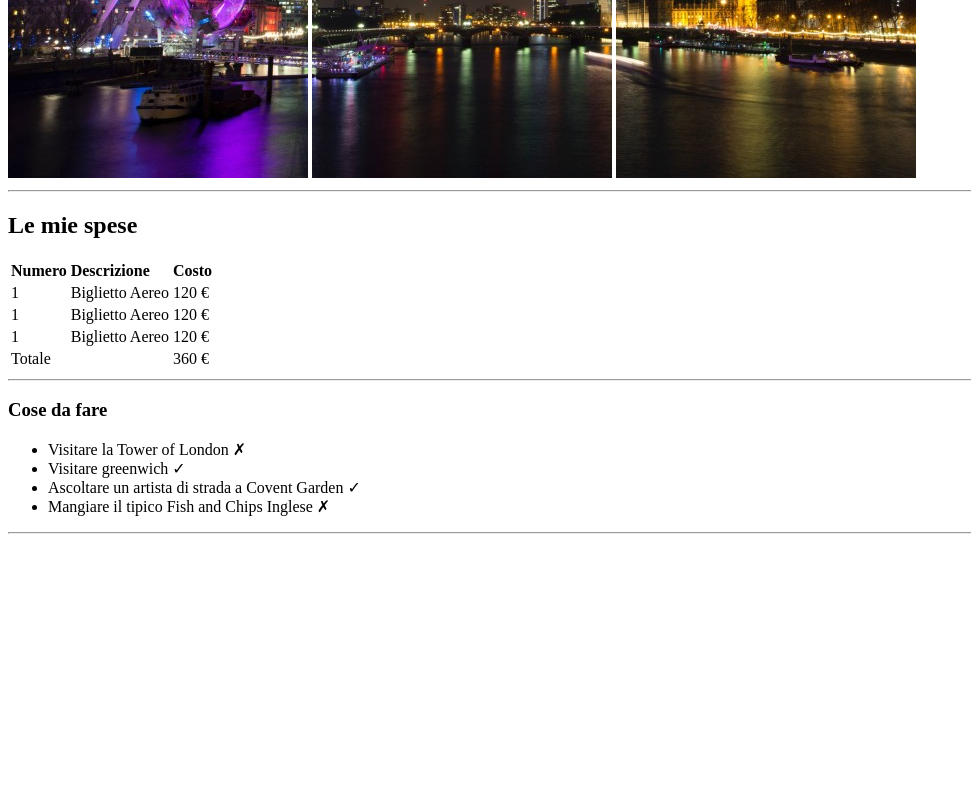
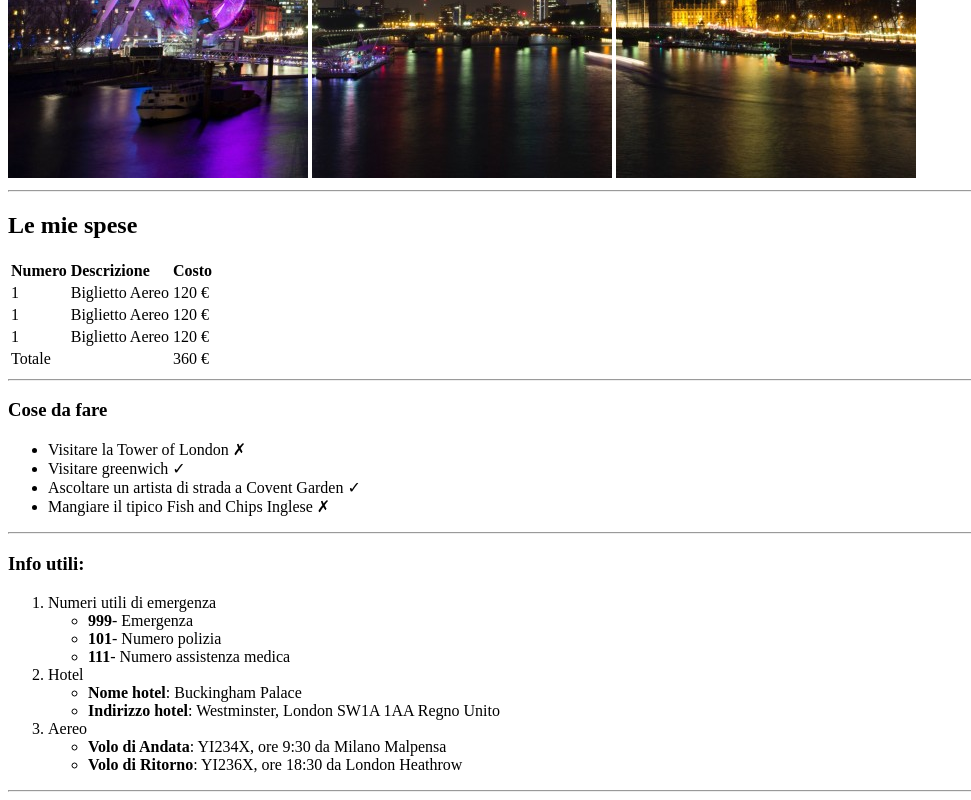
Before and after one commit to albertostizzoli/html-london-trip, a plain HTML site: page index.html in a window 1280 px wide. Shown: the part 502-1302 px from the top of the page, without its empty margins (0-971 px from the left). Before the commit the page ends 1044 px from the top, so only its background shows below. Drawn offline with Linux system fonts and the light colour scheme.

Commit message:
Added second list

```diff
--- a/index.html
+++ b/index.html
@@ -8,10 +8,10 @@
 <body>
     <!-- inizio header -->
     <header>
-         <h1>Il mio Viaggio a Londra</h1>
-         <img src="img/pexels-bill-emrich-230794-0.jpg" alt="Ruota Panoramica">
-         <img src="img/pexels-bill-emrich-230794-1.jpg" alt="Ponte">
-         <img src="img/pexels-bill-emrich-230794-2.jpg" alt="Palazzo">
+        <h1>Il mio Viaggio a Londra</h1>
+        <img src="img/pexels-bill-emrich-230794-0.jpg" alt="Ruota Panoramica">
+        <img src="img/pexels-bill-emrich-230794-1.jpg" alt="Ponte">
+        <img src="img/pexels-bill-emrich-230794-2.jpg" alt="Palazzo">
          <hr>
     </header>
     <!-- fine header -->
@@ -60,6 +60,29 @@
             </ul>
             <hr>
         </section>
+
+        <section>
+            <h3>Info utili:</h3>
+            <ol>
+                <li>Numeri utili di emergenza</li>
+                <ul>
+                    <li><strong>999</strong>- Emergenza</li>
+                    <li><strong>101</strong>- Numero polizia</li>
+                    <li><strong>111</strong>- Numero assistenza medica</li>
+                </ul>
+                <li>Hotel</li>
+                <ul>
+                    <li><strong>Nome hotel</strong>: Buckingham Palace</li>
+                    <li><strong>Indirizzo hotel</strong>: Westminster, London SW1A 1AA Regno Unito</li>
+                </ul>
+                <li>Aereo</li>
+                <ul>
+                    <li><strong>Volo di Andata</strong>: YI234X, ore 9:30 da Milano Malpensa</li>
+                    <li><strong>Volo di Ritorno</strong>: YI236X, ore 18:30 da London Heathrow</li>
+                </ul>
+            </ol>
+            <hr>
+        </section>
     </main>
 </body>
 </html>
```
